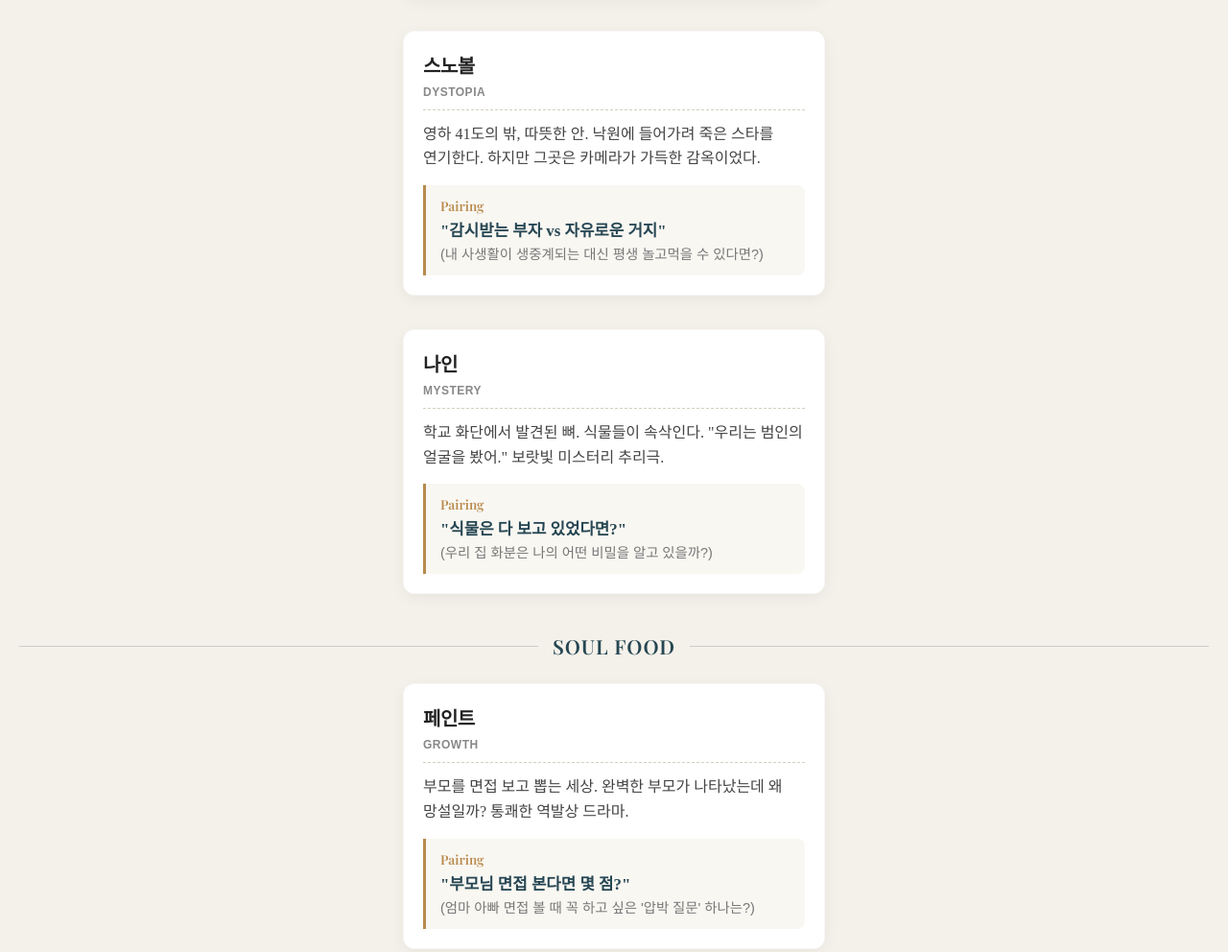
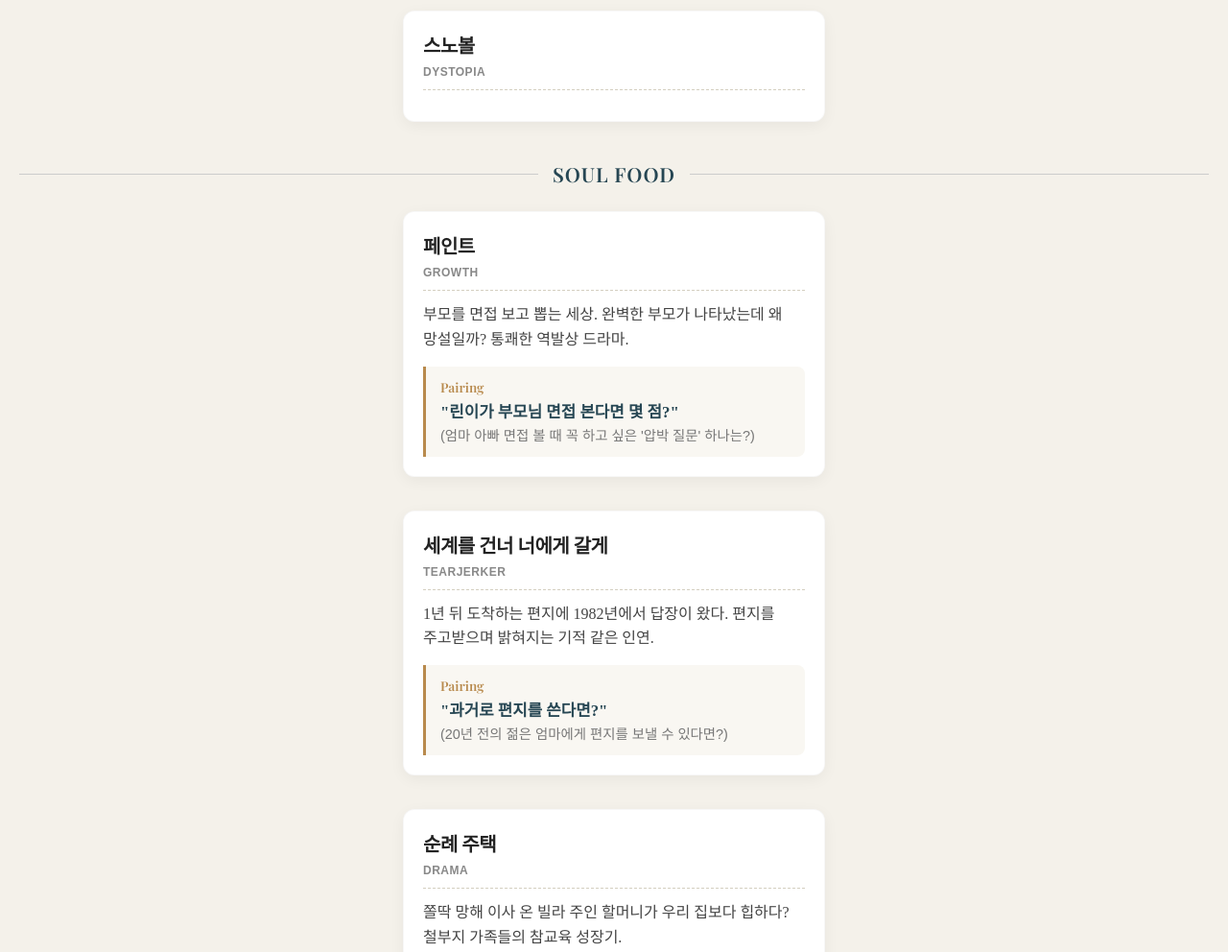
Before and after one commit to aro-deeply/yerin-book, a plain HTML site: page index.html in a window 1280 px wide. Shown: the part 1291-2283 px from the top of the page at 96% size. Drawn offline with nearby package versions, Linux system fonts and the light colour scheme; a web font is replaced by a local one.

Commit message:
Update index.html

```diff
--- a/index.html
+++ b/index.html
@@ -201,7 +201,7 @@
             <div class="brand-slogan">Selected for Yerin</div>
             <h1 class="brand-logo">Book Bistro</h1>
             <p class="welcome-msg">
-                "손님, 주문하시겠습니까?<br>
+                "하예린님, 주문하시겠습니까?<br>
                 맛보기 전엔 나갈 수 없습니다."
             </p>
         </header>
@@ -222,7 +222,7 @@
             <div class="pairing-box">
                 <span class="pairing-label">Pairing</span>
                 <span class="pairing-q">"가족이 무해한 괴물이 된다면?"</span>
-                <span class="pairing-sub">(징그러운 좀비 아빠 vs 잔소리꾼 인간 아빠, 예린이의 선택은?)</span>
+                <span class="pairing-sub">(징그러운 좀비 아빠 vs 잔소리꾼 인간 아빠, 린이의 선택은?)</span>
             </div>
         </div>
 
@@ -266,28 +266,7 @@
                 <span class="book-title">스노볼</span>
                 <span class="book-tag">Dystopia</span>
             </div>
-            <div class="tasting-note">
-                영하 41도의 밖, 따뜻한 안. 낙원에 들어가려 죽은 스타를 연기한다. 하지만 그곳은 카메라가 가득한 감옥이었다.
-            </div>
-            <div class="pairing-box">
-                <span class="pairing-label">Pairing</span>
-                <span class="pairing-q">"감시받는 부자 vs 자유로운 거지"</span>
-                <span class="pairing-sub">(내 사생활이 생중계되는 대신 평생 놀고먹을 수 있다면?)</span>
-            </div>
-        </div>
-
-        <div class="menu-item">
-            <div class="menu-top-line">
-                <span class="book-title">나인</span>
-                <span class="book-tag">Mystery</span>
-            </div>
-            <div class="tasting-note">
-                학교 화단에서 발견된 뼈. 식물들이 속삭인다. "우리는 범인의 얼굴을 봤어." 보랏빛 미스터리 추리극.
-            </div>
-            <div class="pairing-box">
-                <span class="pairing-label">Pairing</span>
-                <span class="pairing-q">"식물은 다 보고 있었다면?"</span>
-                <span class="pairing-sub">(우리 집 화분은 나의 어떤 비밀을 알고 있을까?)</span>
+            <div c이의 어떤 비밀을 알고 있을까?)</span>
             </div>
         </div>
 
@@ -306,7 +285,7 @@
             </div>
             <div class="pairing-box">
                 <span class="pairing-label">Pairing</span>
-                <span class="pairing-q">"부모님 면접 본다면 몇 점?"</span>
+                <span class="pairing-q">"린이가 부모님 면접 본다면 몇 점?"</span>
                 <span class="pairing-sub">(엄마 아빠 면접 볼 때 꼭 하고 싶은 '압박 질문' 하나는?)</span>
             </div>
         </div>
@@ -322,7 +301,7 @@
             <div class="pairing-box">
                 <span class="pairing-label">Pairing</span>
                 <span class="pairing-q">"과거로 편지를 쓴다면?"</span>
-                <span class="pairing-sub">(20년 전의 어린 엄마에게 편지를 보낼 수 있다면?)</span>
+                <span class="pairing-sub">(20년 전의 젊은 엄마에게 편지를 보낼 수 있다면?)</span>
             </div>
         </div>
 
@@ -337,7 +316,7 @@
             <div class="pairing-box">
                 <span class="pairing-label">Pairing</span>
                 <span class="pairing-q">"돈 많은 철부지 vs 멋진 어른"</span>
-                <span class="pairing-sub">(예린이가 생각하는 '진짜 멋진 어른'은?)</span>
+                <span class="pairing-sub">(린이가 생각하는 '진짜 멋진 어른'은?)</span>
             </div>
         </div>
 
@@ -357,7 +336,7 @@
             <div class="pairing-box">
                 <span class="pairing-label">Pairing</span>
                 <span class="pairing-q">"여기서 꿈 하나 산다면?"</span>
-                <span class="pairing-sub">(이모는 로또 당첨 꿈 살 건데, 넌 뭐 살래?)</span>
+                <span class="pairing-sub">(이모는 로또 당첨 꿈 살 건데, 린이는 뭐 살래?)</span>
             </div>
         </div>
 
```
